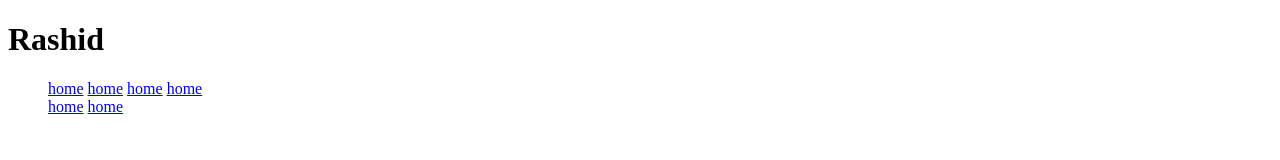
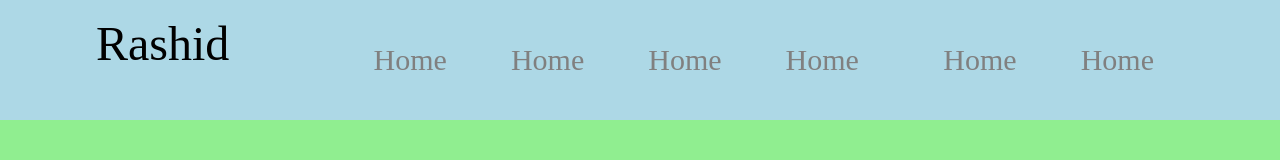
Before and after one commit to Rashidmohamd/testing-git-pages, a plain HTML site: page index.html in a window 1280 px wide. Drawn offline with Linux system fonts and the light colour scheme.

Commit message:
added stylesheet

```diff
--- /dev/null
+++ b/index.css
@@ -0,0 +1,61 @@
+*{
+    padding:0;
+    margin:0;
+    box-sizing: border-box;
+}
+
+body{
+    overflow:hidden;
+    background:lightgreen;
+
+}
+
+header{
+    width:100vw;
+    height:15vh;
+    background:lightblue;
+}
+.headcontainer{
+    width:85vw;
+    height:100%;
+    margin:auto;
+    display:flex;
+    justify-content: space-between;
+
+}
+
+.logo{
+    width:20%;
+
+
+}
+
+.logo h1{
+    font-size: 3rem;
+    font-weight:400;
+    margin-top:2vh;
+}
+
+
+nav{
+    width:80%;
+}
+nav ul{
+    display: flex;
+    height:100%;
+    justify-content: space-between;
+
+   align-items: center;
+}
+.sect1{
+    margin-left:30px;
+}
+
+nav ul a{
+    text-decoration:none;
+    font-size:30px;
+    font-weight:300;
+    margin:30px;
+    color:gray;
+    text-transform:capitalize;
+}
--- a/index.html
+++ b/index.html
@@ -5,11 +5,16 @@
     <meta http-equiv="X-UA-Compatible" content="IE=edge">
     <meta name="viewport" content="width=device-width, initial-scale=1.0">
 
+    <link rel="stylesheet" href="index.css">
+
     <title>Document</title>
 </head>
 <body>
     <header>
-        <div class="logo"><h1>Rashid</h1></div>
+       <div class="headcontainer">
+            <div class="logo">
+                <h1>Rashid</h1>
+            </div>
             <nav>
                 <ul>
                     <div class="sect1">
@@ -25,6 +30,7 @@
                     </div>
                 </ul>
             </nav>
+       </div>
     </header>
 </body>
 </html>
```
Lines whose indentation alone changed are shown as unchanged.
